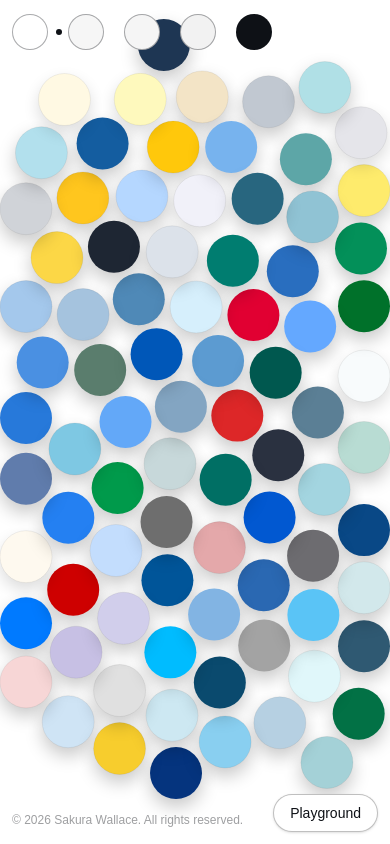
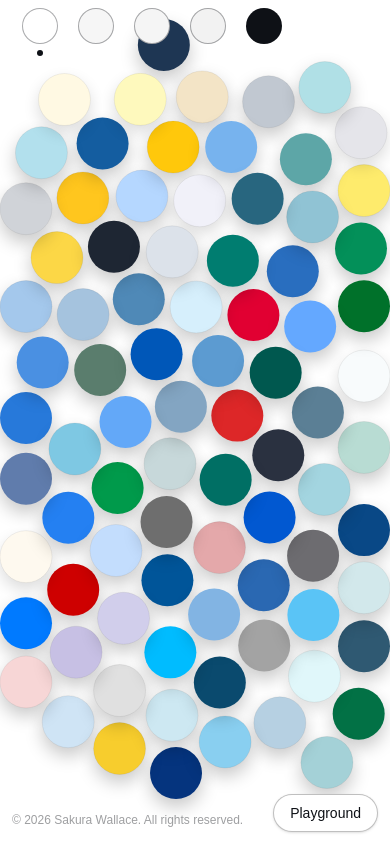
Before and after one commit to o6o6ooo/colour-bubbles, a Next.js app: page / in a window 390 px wide. Built offline with nearby package versions, Linux system fonts and the light colour scheme.

Commit message:
ui: Place the selection dot below mobile background swatches

```diff
--- a/src/app/page.tsx
+++ b/src/app/page.tsx
@@ -29,7 +29,7 @@ export default function Page() {
       <fieldset className="absolute left-3 top-2 flex flex-row sm:flex-col">
         <legend className="sr-only">Background colour</legend>
         {backgroundColours.map((colour) => (
-          <label key={colour} title={colour} className="flex h-12 w-14 cursor-pointer items-center gap-2">
+          <label key={colour} title={colour} className="flex h-12 w-14 cursor-pointer flex-col items-center gap-1.5 sm:flex-row sm:gap-2">
             <input
               type="radio"
               name="background-colour"
```
